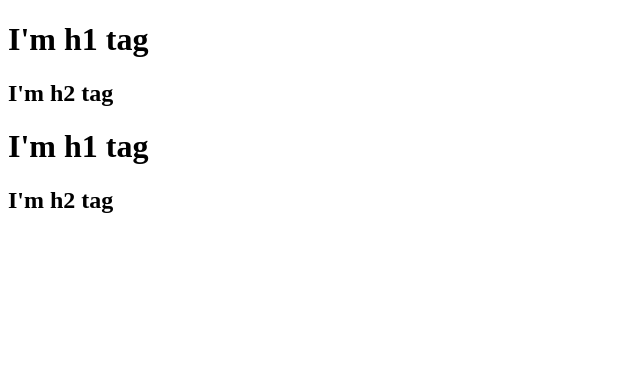
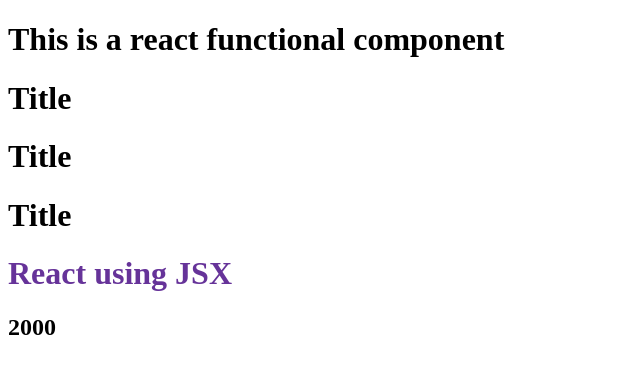
Before and after one commit to Joyal-Patel14/ReactJs, a React (Vite) app: page / in a window 1280 px wide. Shown: the top 374 px of the page, without its empty margins (0-640 px from the left). Built offline with nearby package versions, Linux system fonts and the light colour scheme.

Commit message:
episode 03

```diff
--- a/App.js
+++ b/App.js
@@ -1,52 +1,51 @@
-/**
- * How to create nested elements
- *
- * <div id="patent">
- *    <div id="child">
- *        <h1>I'm h1 tag</h1>
- *        <h2>I'm h2 tag</h2>
- *    </div>
- *    <div id="child2">
- *        <h1>I'm h1 tag</h1>
- *        <h2>I'm h2 tag</h2>
- *    </div>
- * </div>
- *
- *
- * React element (Object) => HTML (Browser understands)
- */
-
 import React from "react";
 import ReactDOM from "react-dom/client";
 
-// We can use React with out JSX also. This code is core of react, without JSX.
-const heading = React.createElement("h1", {id: "heading"}, "Hello World from React!");
+// JSX - is not HTML in JS (HTML like syntax)
+// JSX => Babel Transpiles to => React.createElement => ReactElement - JS Object => HTML Element(render)
+// camleCase is used for attribute in JSX
 
-const parent = React.createElement(
-  "div",
-  {id: "parent"},
-  [
-    React.createElement(
-      "div",
-      {id: "child"},
-      [
-        React.createElement("h1", {}, "I'm h1 tag"),
-        React.createElement("h2", {}, "I'm h2 tag")
-      ]
-    ),
-    React.createElement(
-      "div",
-      {id: "child2"},
-      [
-        React.createElement("h1", {}, "I'm h1 tag"),
-        React.createElement("h2", {}, "I'm h2 tag")
-      ]
-    ),
-  ]
+// React Element
+const headingElement = (
+  <h1 id="heading" className="head">
+    React using JSX
+  </h1>
 );
 
-console.log(parent); // object
+// React Component
+
+// Class Based Components - OLD
+// Functional Components - NEW
+
+// Functional Component - It is simple JS function returning JSX
+
+const TitleComponent = () => {
+  return (
+    <h1>Title</h1>
+  );
+}
+
+const number = 1000;
+
+// Component Composition - Component inside Component
+const HeadingComponent = () => (
+  <div id="container">
+
+    <h1>This is a react functional component</h1>
+
+    {TitleComponent()}
+
+    <TitleComponent />
+
+    <TitleComponent></TitleComponent>
+
+    {headingElement}
+
+    <h2>{number * 2}</h2>
+
+  </div>
+);
 
 const root = ReactDOM.createRoot(document.getElementById("root"));
 
-root.render(parent);
+root.render(<HeadingComponent />);
--- a/package.json
+++ b/package.json
@@ -3,6 +3,8 @@
   "version": "1.0.0",
   "description": "This is react learning",
   "scripts": {
+    "start": "parcel index.html",
+    "build": "parcel build index.html",
     "test": "jest"
   },
   "repository": {
```
Also changed, not shown: notes/episode 03.txt (added).
